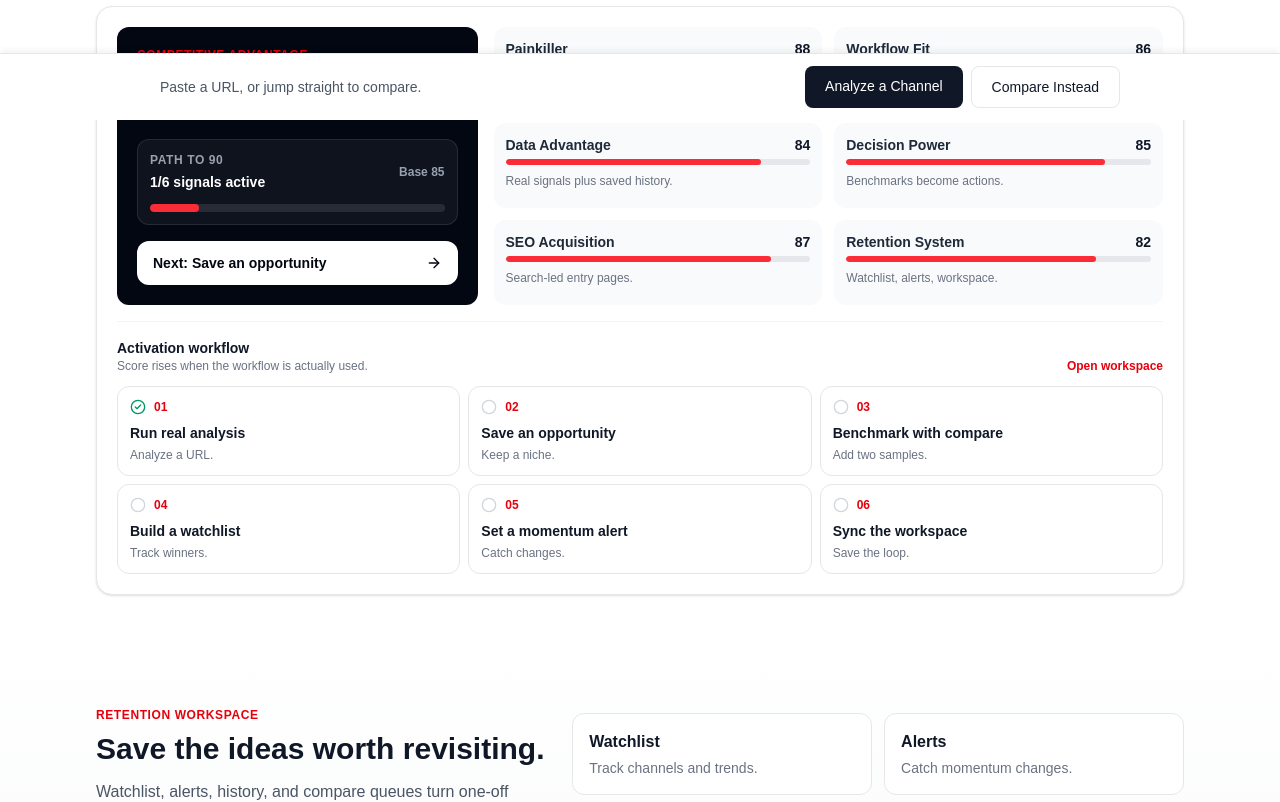
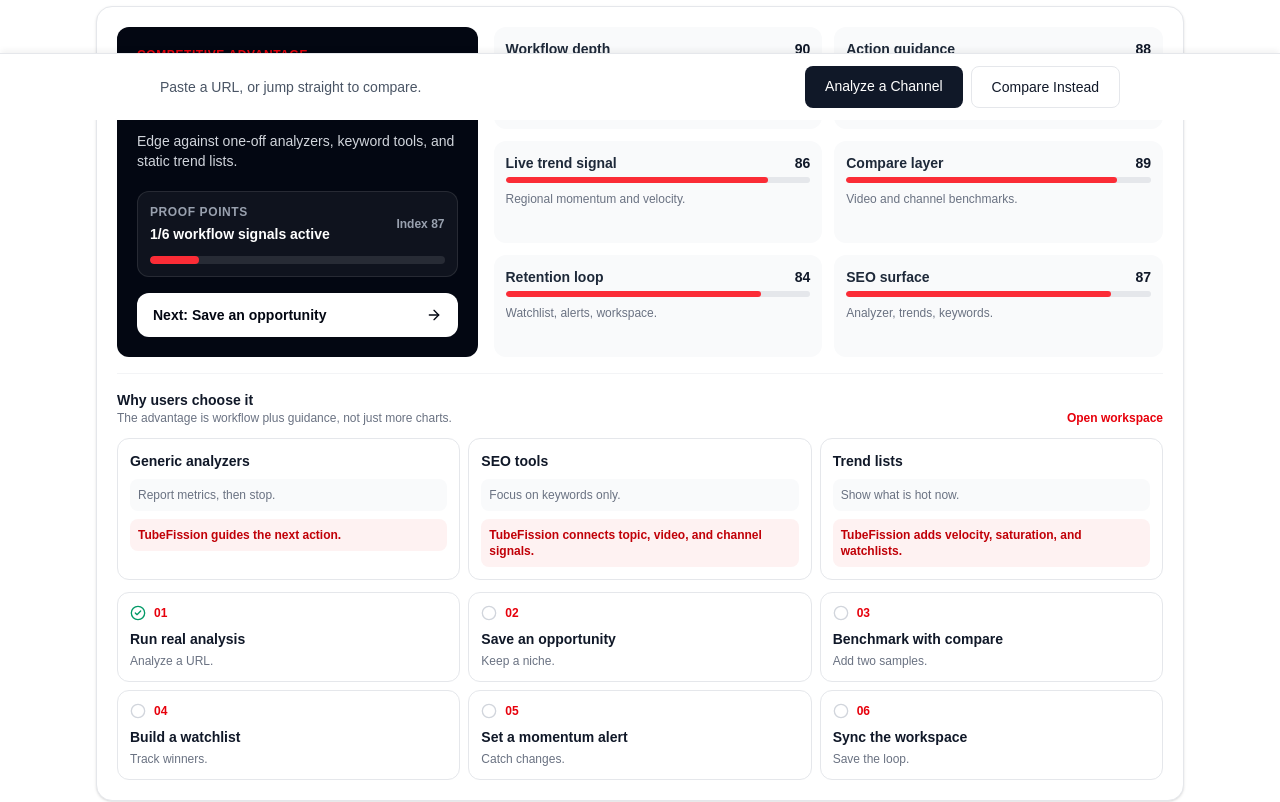
Before and after one commit to tossandturn/trendtube, a Next.js app: page / in a window 1280 px wide. Shown: the part 680-1482 px from the top of the page. Built offline with nearby package versions, Linux system fonts and the light colour scheme; no server answers.

Commit message:
Clarify competitive advantage messaging

```diff
--- a/app/components/ProductValueWorkflow.tsx
+++ b/app/components/ProductValueWorkflow.tsx
@@ -33,13 +33,19 @@
   token: 'authToken',
 }
 
-const PRODUCT_DIMENSIONS: ProductValueDimension[] = [
-  { label: 'Painkiller', score: 88, note: 'Fast next-move clarity.' },
-  { label: 'Workflow Fit', score: 86, note: 'One loop from discovery to tracking.' },
-  { label: 'Data Advantage', score: 84, note: 'Real signals plus saved history.' },
-  { label: 'Decision Power', score: 85, note: 'Benchmarks become actions.' },
-  { label: 'SEO Acquisition', score: 87, note: 'Search-led entry pages.' },
-  { label: 'Retention System', score: 82, note: 'Watchlist, alerts, workspace.' },
+const ADVANTAGE_DIMENSIONS: ProductValueDimension[] = [
+  { label: 'Workflow depth', score: 90, note: 'Beyond one-off URL reports.' },
+  { label: 'Action guidance', score: 88, note: 'Turns metrics into next moves.' },
+  { label: 'Live trend signal', score: 86, note: 'Regional momentum and velocity.' },
+  { label: 'Compare layer', score: 89, note: 'Video and channel benchmarks.' },
+  { label: 'Retention loop', score: 84, note: 'Watchlist, alerts, workspace.' },
+  { label: 'SEO surface', score: 87, note: 'Analyzer, trends, keywords.' },
+]
+
+const COMPETITOR_COMPARISON = [
+  { type: 'Generic analyzers', gap: 'Report metrics, then stop.', edge: 'TubeFission guides the next action.' },
+  { type: 'SEO tools', gap: 'Focus on keywords only.', edge: 'TubeFission connects topic, video, and channel signals.' },
+  { type: 'Trend lists', gap: 'Show what is hot now.', edge: 'TubeFission adds velocity, saturation, and watchlists.' },
 ]
 
 const EMPTY_WORKSPACE: WorkspaceState = {
@@ -75,8 +81,8 @@
 }
 
 function getBaseProductScore() {
-  const total = PRODUCT_DIMENSIONS.reduce((sum, item) => sum + item.score, 0)
-  return Math.round(total / PRODUCT_DIMENSIONS.length)
+  const total = ADVANTAGE_DIMENSIONS.reduce((sum, item) => sum + item.score, 0)
+  return Math.round(total / ADVANTAGE_DIMENSIONS.length)
 }
 
 function getGrade(score: number) {
@@ -136,7 +142,7 @@
 
   const completedMilestones = milestones.filter((milestone) => milestone.done).length
   const baseScore = getBaseProductScore()
-  const productScore = Math.min(90, baseScore + completedMilestones)
+  const advantageScore = Math.min(90, baseScore + Math.floor(completedMilestones / 2))
   const nextMilestone = milestones.find((milestone) => !milestone.done)
 
   return (
@@ -145,17 +151,20 @@
         <div className="rounded-xl bg-gray-950 p-5 text-white">
           <div className="text-xs font-bold uppercase tracking-wider text-red-600">Competitive Advantage</div>
           <div className="mt-2 flex items-end gap-3">
-            <div className="text-5xl font-black">{productScore}</div>
-            <div className="pb-2 text-sm font-bold text-gray-400">/100 {getGrade(productScore)}</div>
+            <div className="text-5xl font-black">{advantageScore}</div>
+            <div className="pb-2 text-sm font-bold text-gray-400">/100 {getGrade(advantageScore)}</div>
           </div>
+          <p className="mt-3 text-sm text-gray-300">
+            Edge against one-off analyzers, keyword tools, and static trend lists.
+          </p>
 
           <div className="mt-5 rounded-xl border border-white/10 bg-white/5 p-3">
             <div className="flex items-center justify-between gap-3">
               <div>
-                <div className="text-xs font-bold uppercase tracking-wider text-gray-400">Path to 90</div>
-                <div className="mt-1 text-sm font-bold">{completedMilestones}/6 signals active</div>
+                <div className="text-xs font-bold uppercase tracking-wider text-gray-400">Proof points</div>
+                <div className="mt-1 text-sm font-bold">{completedMilestones}/6 workflow signals active</div>
               </div>
-              <div className="text-right text-xs font-bold text-gray-400">Base {baseScore}</div>
+              <div className="text-right text-xs font-bold text-gray-400">Index {baseScore}</div>
             </div>
             <div className="mt-3 h-2 overflow-hidden rounded-full bg-white/10">
               <div className="h-full rounded-full bg-red-500" style={{ width: `${(completedMilestones / milestones.length) * 100}%` }} />
@@ -171,7 +180,7 @@
         </div>
 
         <div className="grid gap-3 sm:grid-cols-2">
-          {PRODUCT_DIMENSIONS.map((dimension) => (
+          {ADVANTAGE_DIMENSIONS.map((dimension) => (
             <div key={dimension.label} className="rounded-xl bg-gray-50 p-3">
               <div className="mb-1 flex items-center justify-between gap-3">
                 <span className="text-sm font-bold text-gray-800">{dimension.label}</span>
@@ -189,12 +198,22 @@
       <div className="mt-4 border-t border-gray-100 pt-4">
         <div className="mb-3 flex flex-col gap-1 sm:flex-row sm:items-end sm:justify-between">
           <div>
-            <div className="text-sm font-bold text-gray-900">Activation workflow</div>
-            <div className="text-xs text-gray-500">Score rises when the workflow is actually used.</div>
+            <div className="text-sm font-bold text-gray-900">Why users choose it</div>
+            <div className="text-xs text-gray-500">The advantage is workflow plus guidance, not just more charts.</div>
           </div>
           <Link href="/workspace" className="text-xs font-bold text-red-600 hover:text-red-700">Open workspace</Link>
         </div>
-        <div className="grid gap-2 md:grid-cols-3">
+        <div className="grid gap-2 lg:grid-cols-3">
+          {COMPETITOR_COMPARISON.map((item) => (
+            <div key={item.type} className="rounded-xl border border-gray-200 bg-white p-3">
+              <div className="text-sm font-black text-gray-900">{item.type}</div>
+              <div className="mt-2 rounded-lg bg-gray-50 p-2 text-xs text-gray-500">{item.gap}</div>
+              <div className="mt-2 rounded-lg bg-red-50 p-2 text-xs font-semibold text-red-700">{item.edge}</div>
+            </div>
+          ))}
+        </div>
+
+        <div className="mt-3 grid gap-2 md:grid-cols-3">
           {milestones.map((step, index) => (
             <Link key={step.label} href={step.href} className="rounded-xl border border-gray-200 bg-white p-3 hover:border-red-200 hover:bg-red-50">
               <div className="flex items-center gap-2">
--- a/app/page.tsx
+++ b/app/page.tsx
@@ -133,9 +133,9 @@
                 ))}
               </div>
               <div className="rounded-xl bg-gray-950 p-4 text-white">
-                <div className="text-xs font-bold uppercase tracking-wider text-gray-400">Opportunity</div>
+                <div className="text-xs font-bold uppercase tracking-wider text-gray-400">Advantage</div>
                 <div className="mt-2 text-3xl font-black">90</div>
-                <div className="mt-1 text-sm text-gray-300">Reachable when the workflow is active.</div>
+                <div className="mt-1 text-sm text-gray-300">Stronger than one-off analysis tools.</div>
               </div>
             </div>
           </div>
```
